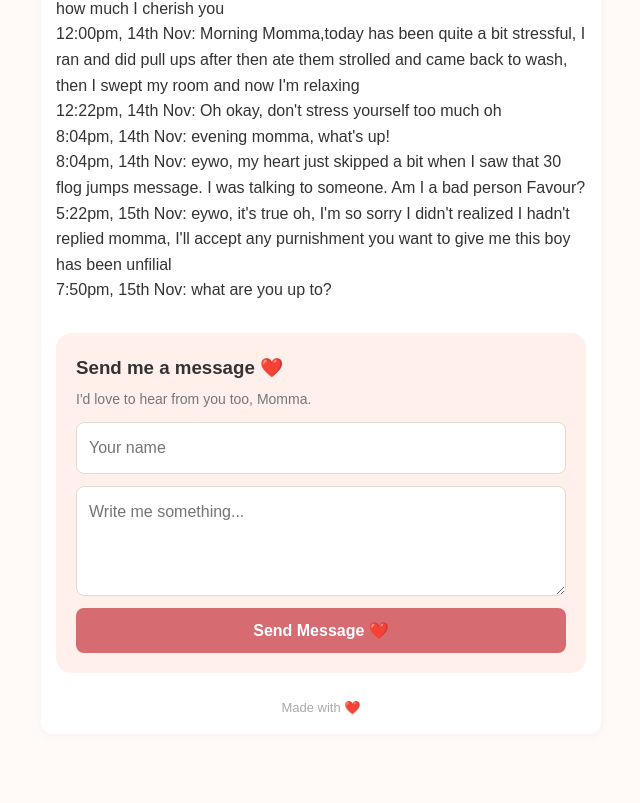
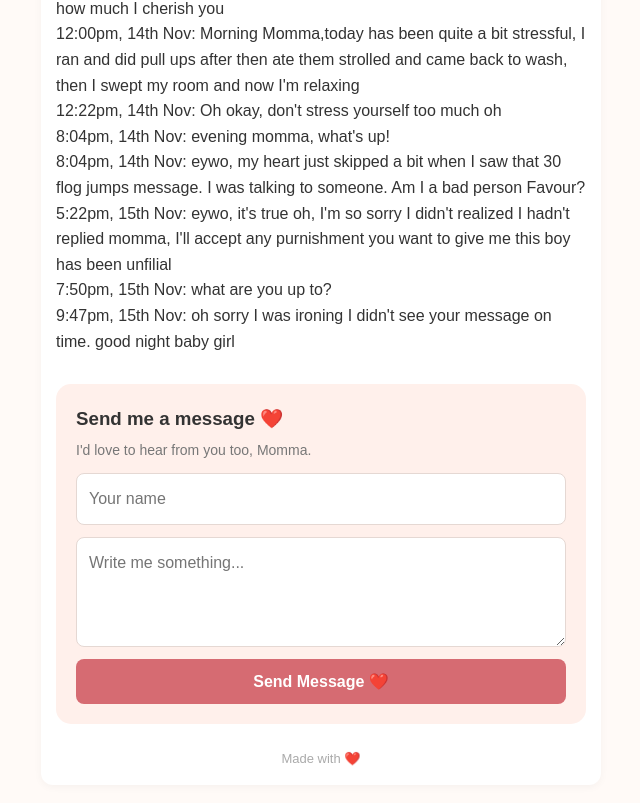
Before and after one commit to diamondBelema/FavourAndDiamond, a plain HTML site: page index.html in a window 1280 px wide. Shown: the part 719-1522 px from the top of the page, without its empty margins (319-959 px from the left). Drawn offline with Linux system fonts and the light colour scheme.

Commit message:
Update index.html

```diff
--- a/index.html
+++ b/index.html
@@ -138,6 +138,8 @@
 
 <p> 7:50pm, 15th Nov: what are you up to?</p>
 
+<p> 9:47pm, 15th Nov: oh sorry I was ironing I didn't see your message on time. good night baby girl</p>
+
     <div class="reply-form">
         <h3>Send me a message ❤️</h3>
         <p>I'd love to hear from you too, Momma.</p>
```
